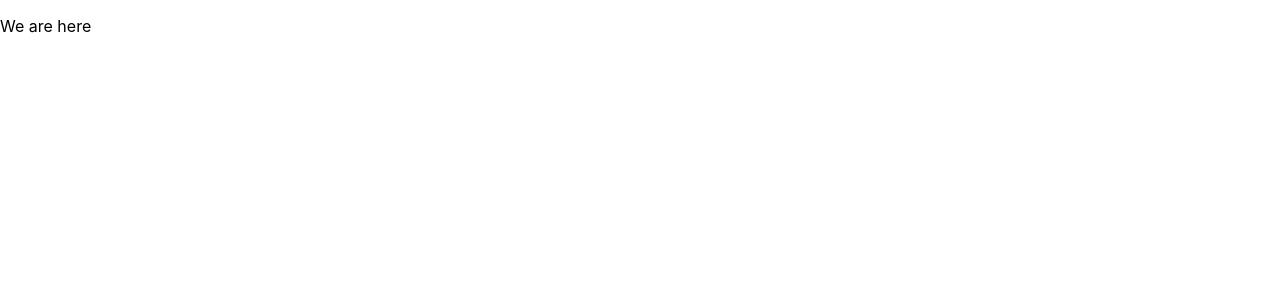
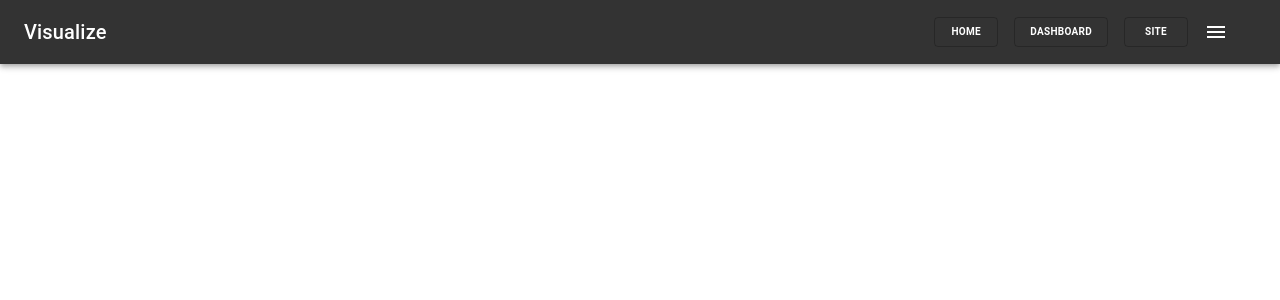
Before and after one commit to michaelmurwayi/visualize, a React (Create React App) app in the folder dashboard/: page /site in a window 1280 px wide. Shown: the top 300 px of the page. Built offline with nearby package versions, Linux system fonts and the light colour scheme.

Commit message:
ft-navbar: Add responsive navbar component

```diff
--- a/dashboard/src/components/Site/site.js
+++ b/dashboard/src/components/Site/site.js
@@ -1,9 +1,14 @@
-import React from 'react';
+import React, {useState} from 'react';
+import Sidebar from '../features/sideBar/sidebar'
+import Navbar from '../features/navbar/navbar'
 
 const Site = () =>{
+    const [openNavRight, setOpenNavRight] = useState(false);
+
     return (
         <div>
-            <p>We are here</p>
+            <Navbar/>
+            <Sidebar />
         </div>
     );
 }
--- /dev/null
+++ b/dashboard/src/components/features/navbar/navbar.js
@@ -0,0 +1,88 @@
+import React, { useState } from 'react';
+import { makeStyles } from '@material-ui/core/styles';
+import { AppBar, Toolbar, Typography, Button, IconButton, Menu, MenuItem, Hidden } from '@material-ui/core';
+import MenuIcon from '@material-ui/icons/Menu';
+
+const useStyles = makeStyles((theme) => ({
+  root: {
+    flexGrow: 1,
+  },
+  appBar: {
+    backgroundColor: '#333', // Change the background color of the app bar
+  },
+  title: {
+    flexGrow: 1,
+  },
+  navbuttonContainer: {
+    display: 'flex',
+    justifyContent: 'flex-start',
+    alignItems: 'center',
+  },
+  navbutton: {
+    fontSize: '10px',
+    fontWeight: 'bold',
+    color: 'white',
+    marginRight: theme.spacing(2),
+    '&:hover': {
+      backgroundColor: 'green', // Change the background color on hover
+    },
+  },
+  menuButton: {
+    marginRight: theme.spacing(2),
+  },
+}));
+
+function Navbar() {
+  const classes = useStyles();
+  const [anchorEl, setAnchorEl] = useState(null);
+
+  const handleMenuOpen = (event) => {
+    setAnchorEl(event.currentTarget);
+  };
+
+  const handleMenuClose = () => {
+    setAnchorEl(null);
+  };
+
+  return (
+    <div className={classes.root}>
+      <AppBar position="static" className={classes.appBar}>
+        <Toolbar>
+          <Typography variant="h6" className={classes.title}>
+            Visualize
+          </Typography>
+          <Hidden smDown>
+            <div className={classes.navbuttonContainer}>
+              <Button className={classes.navbutton} variant="outlined">Home</Button>
+              <Button className={classes.navbutton} variant="outlined">Dashboard</Button>
+              <Button className={classes.navbutton} variant="outlined">Site</Button>
+            </div>
+          </Hidden>
+          <IconButton
+            edge="start"
+            className={classes.menuButton}
+            color="inherit"
+            aria-label="menu"
+            onClick={handleMenuOpen}
+          >
+            <MenuIcon />
+          </IconButton>
+          <Menu
+            id="responsive-menu"
+            anchorEl={anchorEl}
+            keepMounted
+            open={Boolean(anchorEl)}
+            onClose={handleMenuClose}
+          >
+            <MenuItem onClick={handleMenuClose}>Home</MenuItem>
+            <MenuItem onClick={handleMenuClose}>About</MenuItem>
+            <MenuItem onClick={handleMenuClose}>Services</MenuItem>
+            <MenuItem onClick={handleMenuClose}>Contact</MenuItem>
+          </Menu>
+        </Toolbar>
+      </AppBar>
+    </div>
+  );
+}
+
+export default Navbar;
--- /dev/null
+++ b/dashboard/src/components/features/sideBar/sidebar.js
@@ -0,0 +1,67 @@
+import React, { useState } from 'react';
+import { makeStyles } from '@material-ui/core/styles';
+import Drawer from '@material-ui/core/Drawer';
+import List from '@material-ui/core/List';
+import ListItem from '@material-ui/core/ListItem';
+import ListItemText from '@material-ui/core/ListItemText';
+import IconButton from '@material-ui/core/IconButton';
+
+
+const useStyles = makeStyles((theme) => ({
+  menuButton: {
+    marginRight: theme.spacing(2),
+  },
+  drawer: {
+    width: 250,
+  },
+}));
+
+const Sidebar = () => {
+  const classes = useStyles();
+  const [open, setOpen] = useState(false);
+
+  const handleDrawerOpen = () => {
+    setOpen(true);
+  };
+
+  const handleDrawerClose = () => {
+    setOpen(false);
+  };
+
+  return (
+    <div>
+      <IconButton
+        edge="start"
+        className={classes.menuButton}
+        color="inherit"
+        aria-label="menu"
+        onClick={handleDrawerOpen}
+      >
+
+      </IconButton>
+      <Drawer
+        anchor="left"
+        open={open}
+        onClose={handleDrawerClose}
+        classes={{ paper: classes.drawer }}
+      >
+        <List>
+          <ListItem button>
+            <ListItemText primary="Home" />
+          </ListItem>
+          <ListItem button>
+            <ListItemText primary="About" />
+          </ListItem>
+          <ListItem button>
+            <ListItemText primary="Services" />
+          </ListItem>
+          <ListItem button>
+            <ListItemText primary="Contact" />
+          </ListItem>
+        </List>
+      </Drawer>
+    </div>
+  );
+}
+
+export default Sidebar;
--- a/dashboard/src/index.js
+++ b/dashboard/src/index.js
@@ -3,6 +3,8 @@ import ReactDOM from 'react-dom/client';
 import './index.css';
 import reportWebVitals from './reportWebVitals';
 import App from "./App"
+import 'mdb-react-ui-kit/dist/css/mdb.min.css';
+import "@fortawesome/fontawesome-free/css/all.min.css";
 
 const root = ReactDOM.createRoot(document.getElementById('root'));
 root.render(
```
Also changed, not shown: dashboard/package.json (+12 -0 lines), dashboard/src/components/features/navbar/navbar.css (added), dashboard/src/components/features/sideBar/sidebar.css (added), 1 other file (tests, documents, lock files or other folders).
